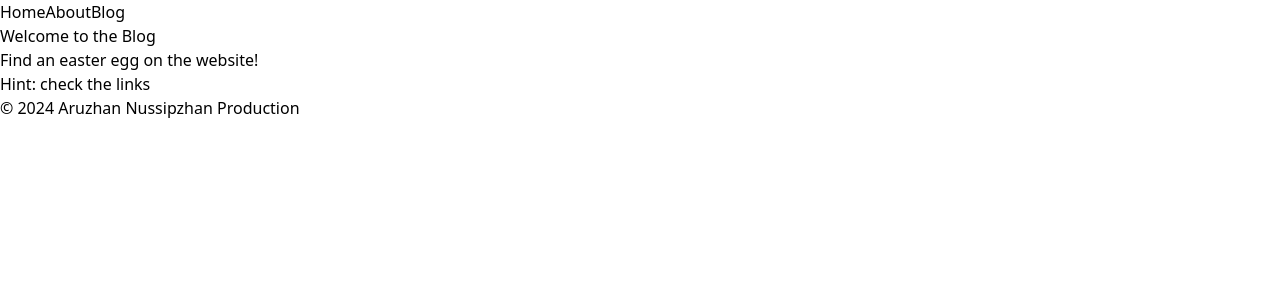
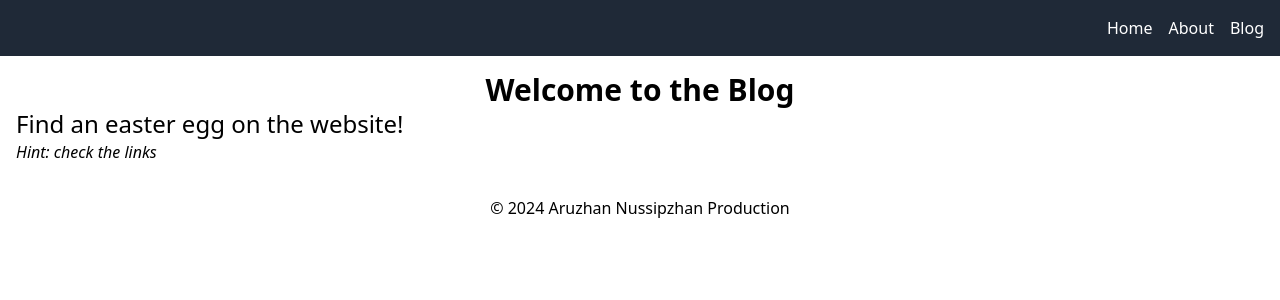
Before and after one commit to arukanus/myblog, a Next.js app: page / in a window 1280 px wide. Shown: the top 300 px of the page. Built offline with nearby package versions, Linux system fonts and the light colour scheme.

Commit message:
Update tailwind.config.js

```diff
--- a/tailwind.config.js
+++ b/tailwind.config.js
@@ -1,18 +1,10 @@
-/** @type {import('tailwindcss').Config} */
 module.exports = {
   content: [
-    "./src/pages/**/*.{js,ts,jsx,tsx,mdx}",
-    "./src/components/**/*.{js,ts,jsx,tsx,mdx}",
-    "./src/app/**/*.{js,ts,jsx,tsx,mdx}",
+    './pages/**/*.{js,ts,jsx,tsx}',
+    './components/**/*.{js,ts,jsx,tsx}',
   ],
   theme: {
-    extend: {
-      backgroundImage: {
-        "gradient-radial": "radial-gradient(var(--tw-gradient-stops))",
-        "gradient-conic":
-          "conic-gradient(from 180deg at 50% 50%, var(--tw-gradient-stops))",
-      },
-    },
+    extend: {},
   },
   plugins: [],
-};
+}
```
